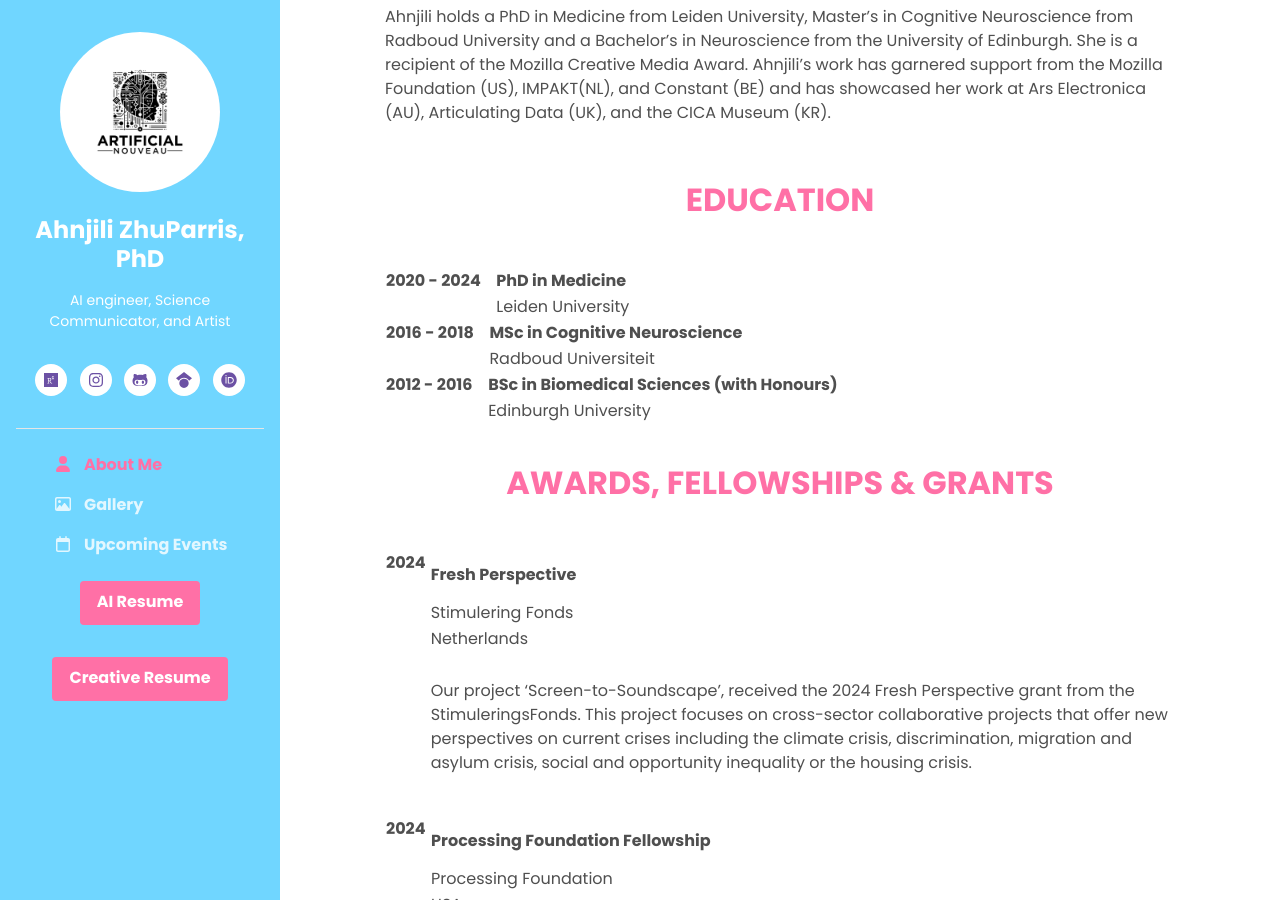
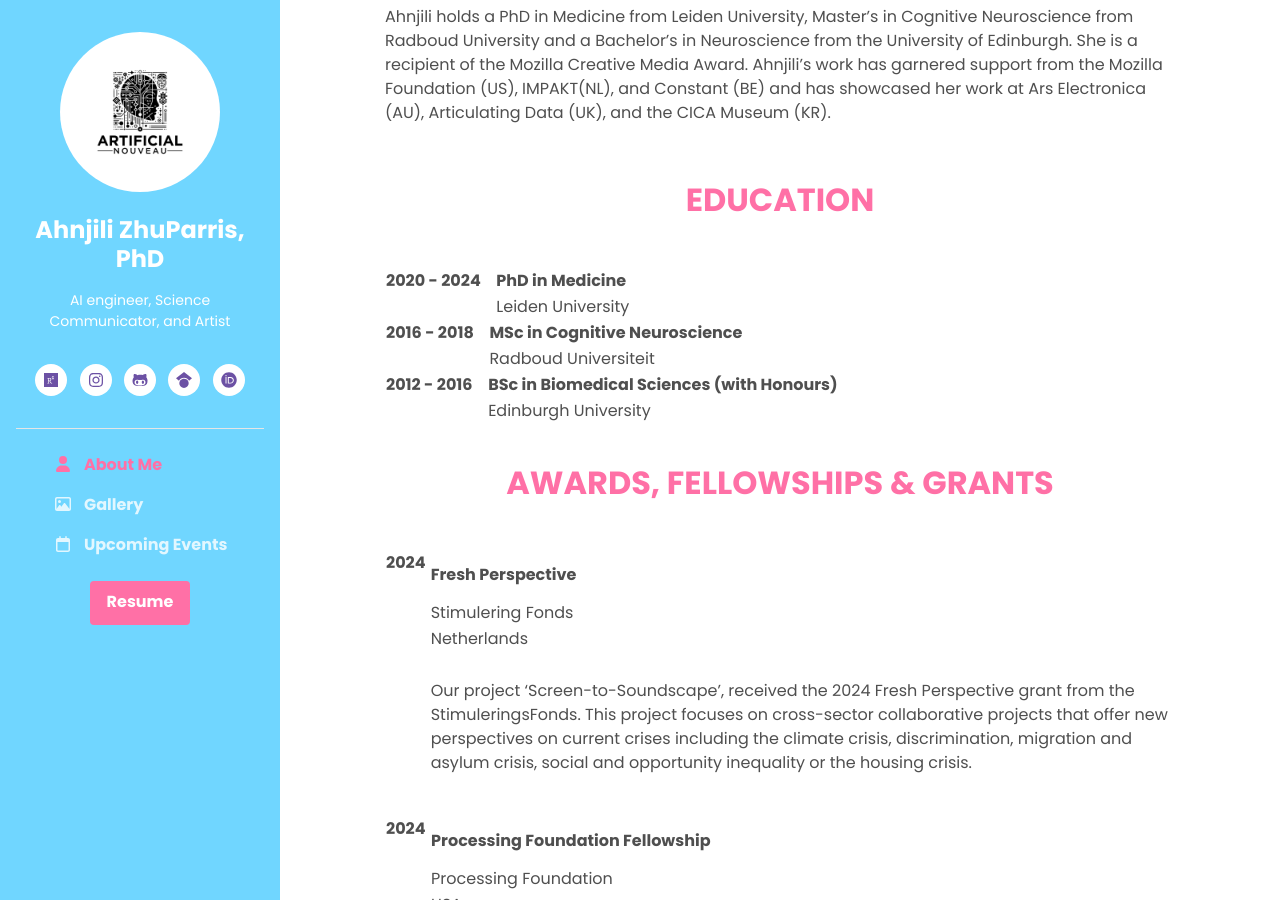
Before and after one commit to Muhammad-Sultan/muhammad-sultan.github.io, a Jekyll site: the page built from _pages/index.md, in a window 1280 px wide and 900 px high, scrolled down 321 px. Built offline with Jekyll 4.4.1, drawn with Linux system fonts in a browser that asks for light colours.

Commit message:
Update site-header.html

```diff
--- a/_includes/site-header.html
+++ b/_includes/site-header.html
@@ -35,13 +35,10 @@
             {% include nav-header.html %}
 
             <div class="my-2 my-md-3">
-                <a class="btn btn-primary" href="/assets/resume/ai.pdf" target="_blank"
-                    download="AZhuParris-AI-resume">AI Resume</a>
+                <a class="btn btn-primary" href="/assets/resume/resume.pdf" target="_blank"
+                    download="resume">Resume</a>
             </div>
-            <div class="my-2 my-md-3">
-                <a class="btn btn-primary" href="/assets/resume/creative.pdf" target="_blank"
-                    download="AZhuParris-creative-resume">Creative Resume</a>
-            </div>
+
         </div>
     </nav>
 </header>
```
